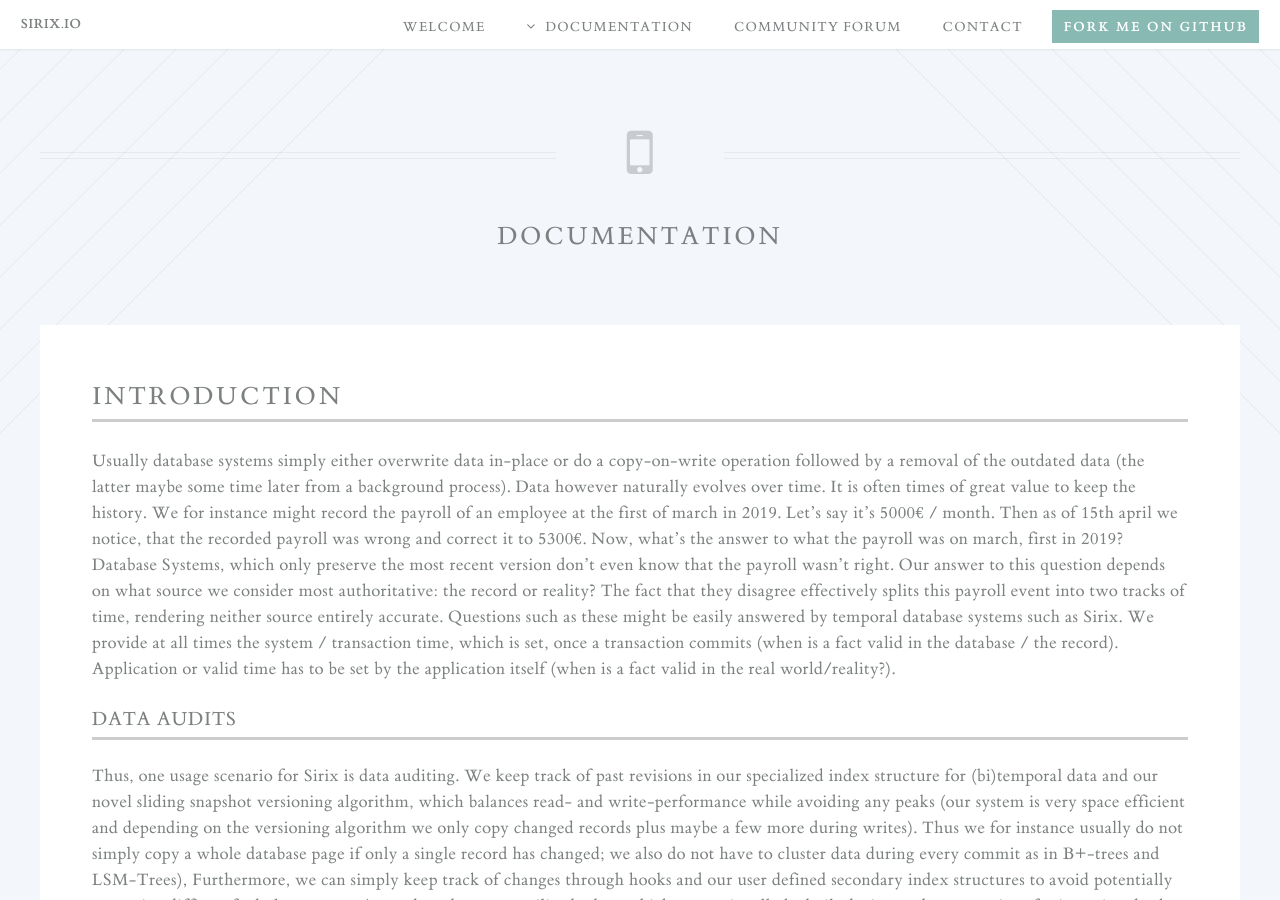
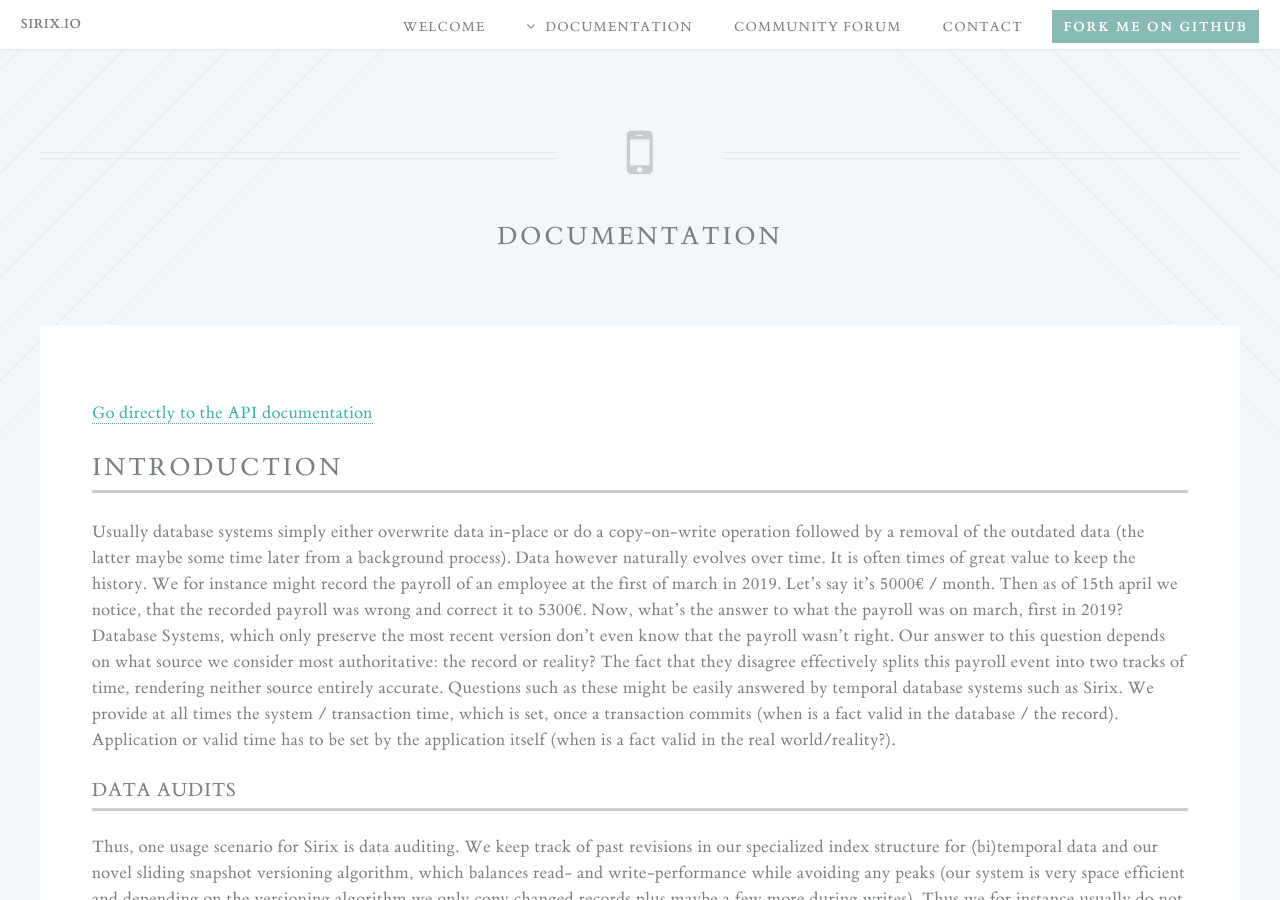
Before and after one commit to sirixdb/sirixdb.github.io, a Jekyll site: the page built from documentation.md, in a window 1280 px wide and 900 px high. Built offline with Jekyll 4.4.1, drawn with Linux system fonts in a browser that asks for light colours; our own code applies the rules of GitHub Pages for plain Markdown files.

Commit message:
Update documentation.md

```diff
--- a/documentation.md
+++ b/documentation.md
@@ -2,6 +2,8 @@
 layout: documentation
 doctitle: Documentation
 ---
+
+[Go directly to the API documentation](#api-documentation)
 
 ## Introduction
 Usually database systems simply either overwrite data in-place or do a copy-on-write operation followed by a removal of the outdated data (the latter maybe some time later from a background process). Data however naturally evolves over time. It is often times of great value to keep the history. We for instance might record the payroll of an employee at the first of march in 2019. Let's say it's 5000€ / month. Then as of 15th april we notice, that the recorded payroll was wrong and correct it to 5300€. Now, what's the answer to what the payroll was on march, first in 2019? Database Systems, which only preserve the most recent version don't even know that the payroll wasn't right. Our answer to this question depends on what source we consider most authoritative: the record or reality? The fact that they disagree effectively splits this payroll event into two tracks of time, rendering neither source entirely accurate. Questions such as these might be easily answered by temporal database systems such as Sirix. We provide at all times the system / transaction time, which is set, once a transaction commits (when is a fact valid in the database / the record). Application or valid time has to be set by the application itself (when is a fact valid in the real world/reality?).
```
